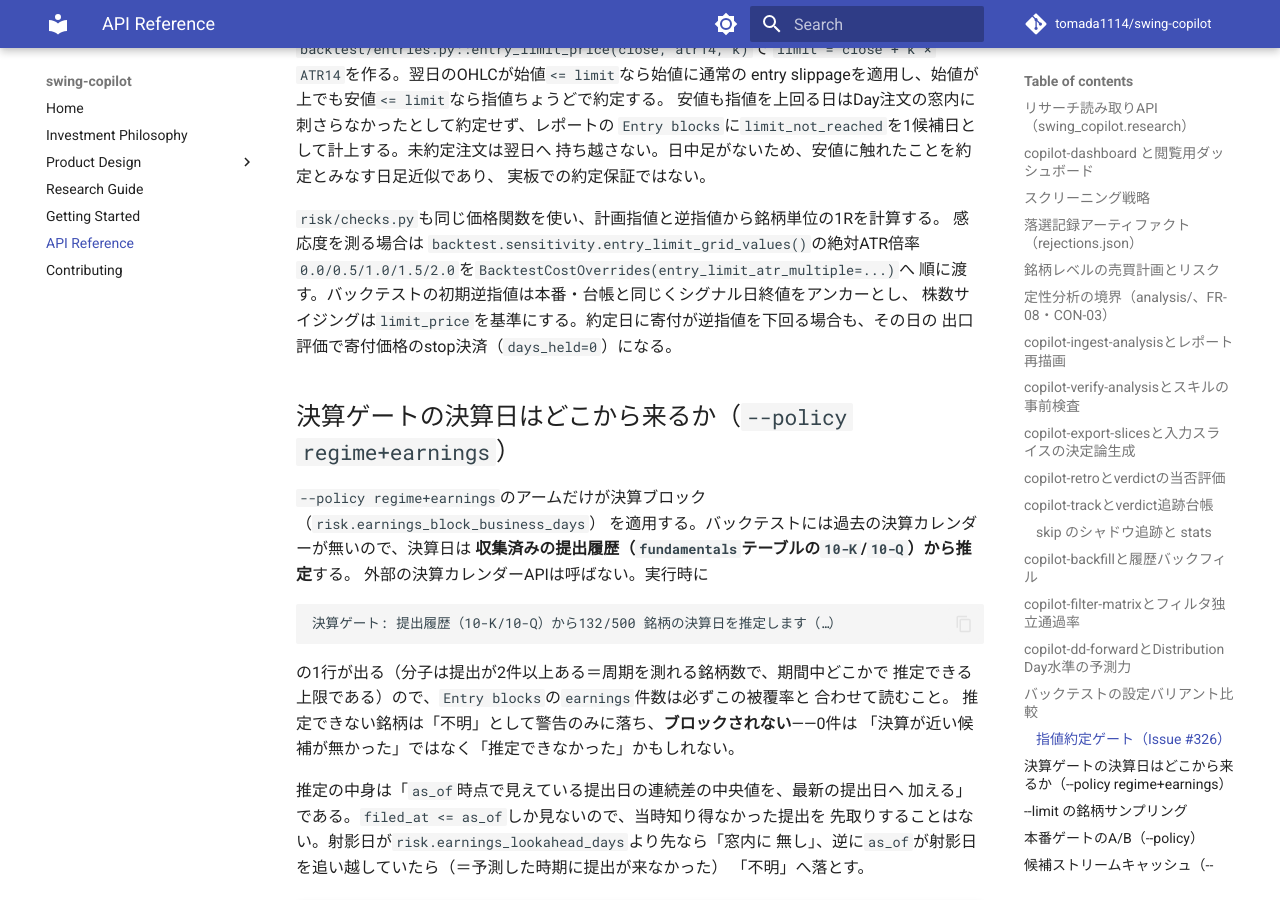
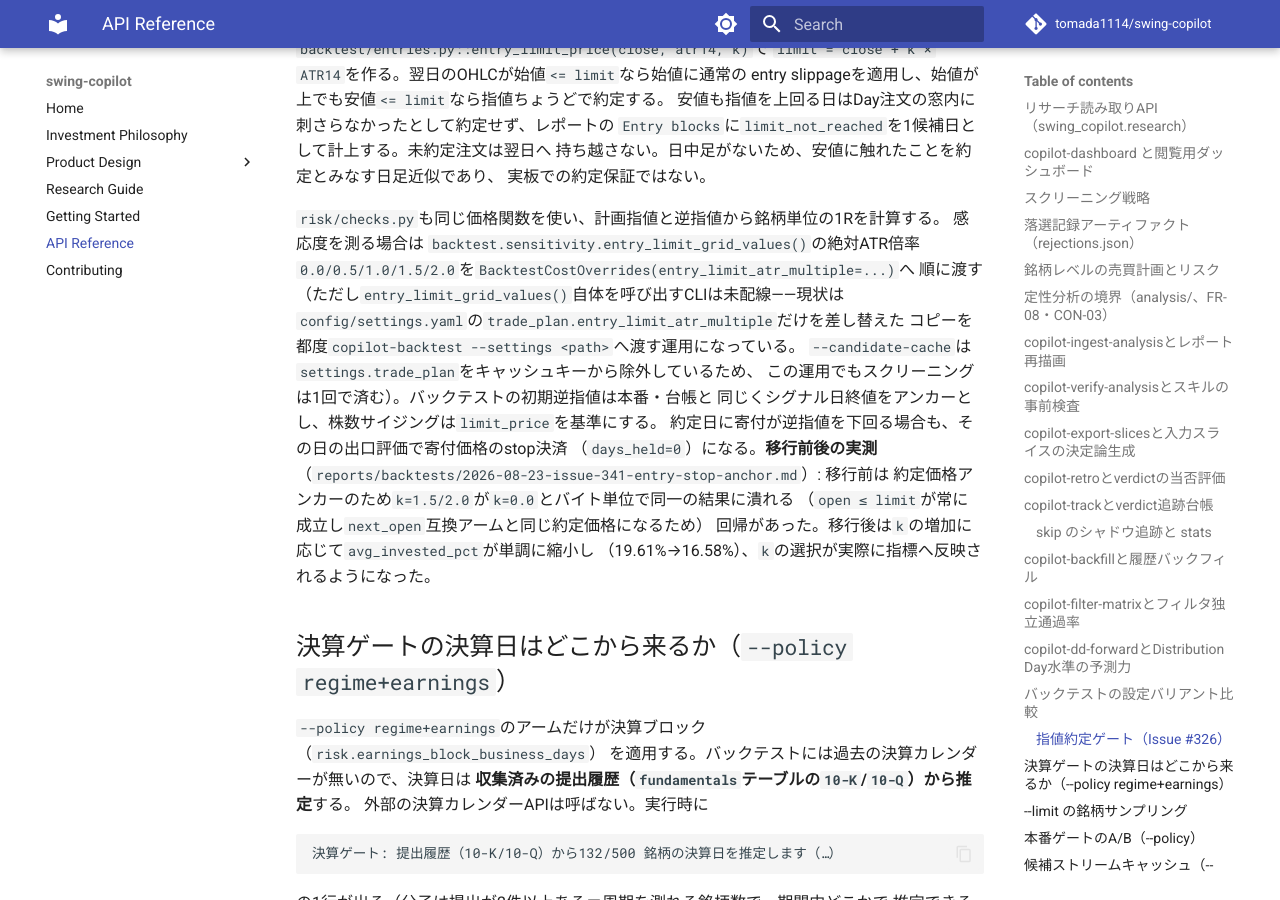
Before and after one commit to tomada1114/swing-copilot, an MkDocs documentation site: the page built from docs/reference.md, in a window 1280 px wide and 900 px high, scrolled down 19658 px. Built offline with MkDocs 1.6.1 and Material for MkDocs 9.7.7, drawn with Linux system fonts in a browser that asks for light colours; comment, search, counter and statistics services are not loaded.

Commit message:
docs(backtest): 移行前後の感応度実測を証跡として記録
k=0.0/0.5/1.0/1.5/2.0 をHEAD/ブランチ双方で実測し、逆指値アンカー統一の
影響を reports/backtests/ に残す。移行前は k>=1.5 が k=0.0 とバイト単位で
同一の結果に潰れる回帰があったことが実測で確認できた。

```diff
--- a/docs/reference.md
+++ b/docs/reference.md
@@ -851,10 +851,19 @@ entry slippageを適用し、始値が上でも安値`<= limit`なら指値ち
 感応度を測る場合は
 `backtest.sensitivity.entry_limit_grid_values()`の絶対ATR倍率
 `0.0/0.5/1.0/1.5/2.0`を`BacktestCostOverrides(entry_limit_atr_multiple=...)`へ
-順に渡す。バックテストの初期逆指値は本番・台帳と同じくシグナル日終値をアンカーとし、
-株数サイジングは`limit_price`を基準にする。約定日に寄付が逆指値を下回る場合も、その日の
-出口評価で寄付価格のstop決済（`days_held=0`）になる。
-<!-- ISSUE-341-MEASUREMENT-PLACEHOLDER -->
+順に渡す（ただし`entry_limit_grid_values()`自体を呼び出すCLIは未配線——現状は
+`config/settings.yaml`の`trade_plan.entry_limit_atr_multiple`だけを差し替えた
+コピーを都度`copilot-backtest --settings <path>`へ渡す運用になっている。
+`--candidate-cache`は`settings.trade_plan`をキャッシュキーから除外しているため、
+この運用でもスクリーニングは1回で済む）。バックテストの初期逆指値は本番・台帳と
+同じくシグナル日終値をアンカーとし、株数サイジングは`limit_price`を基準にする。
+約定日に寄付が逆指値を下回る場合も、その日の出口評価で寄付価格のstop決済
+（`days_held=0`）になる。**移行前後の実測**
+（`reports/backtests/2026-08-23-issue-341-entry-stop-anchor.md`）: 移行前は
+約定価格アンカーのため`k=1.5/2.0`が`k=0.0`とバイト単位で同一の結果に潰れる
+（`open ≤ limit`が常に成立し`next_open`互換アームと同じ約定価格になるため）
+回帰があった。移行後は`k`の増加に応じて`avg_invested_pct`が単調に縮小し
+（19.61%→16.58%）、`k`の選択が実際に指標へ反映されるようになった。
 
 ## 決算ゲートの決算日はどこから来るか（`--policy regime+earnings`）
 
```
Also changed, not shown: docs/04_detailed_design.md (+1 -2 lines), reports/backtests/2026-08-23-issue-341-entry-stop-anchor.md (added, +117 -0 lines).
